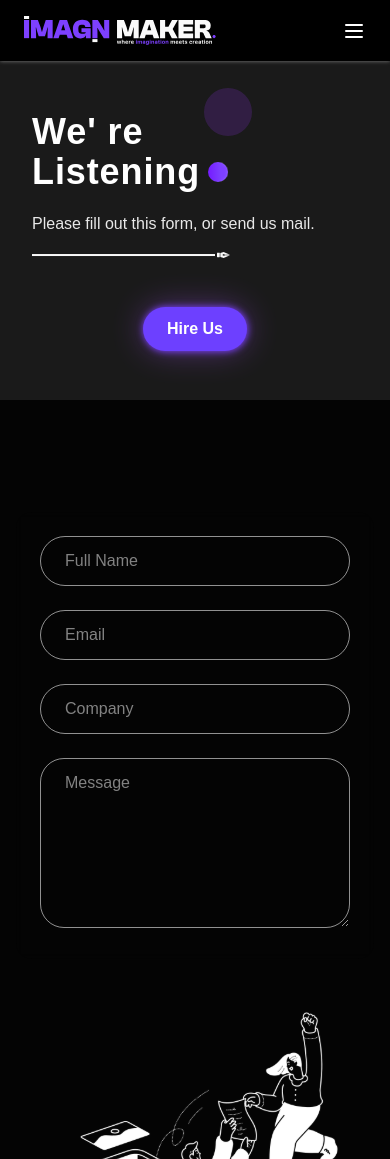
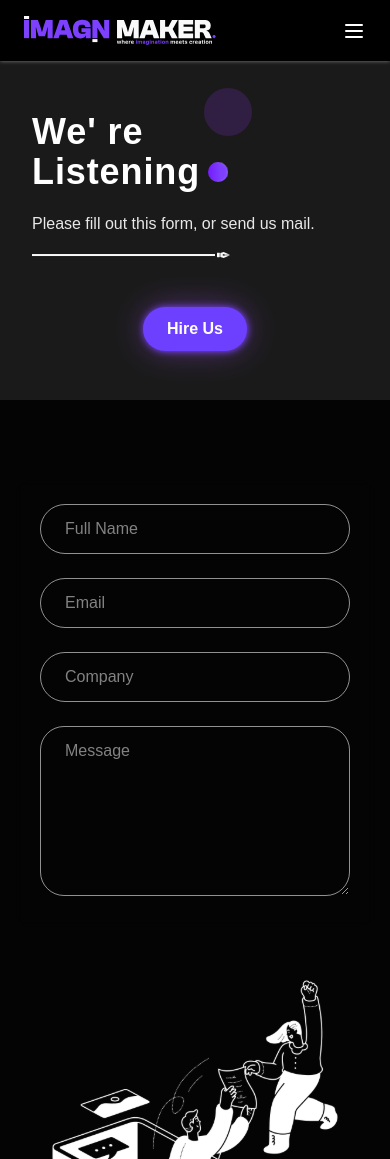
Before and after one commit to wasijatt/Imaginmaker.com, a Next.js app: page /contact in a window 390 px wide. Shown: the top 1159 px of the page. Built offline with nearby package versions, Linux system fonts and the light colour scheme; a web font is replaced by a local one.

Commit message:
contact page second sectio margin top issuen service svg issue

```diff
--- a/src/components/contact/second.js
+++ b/src/components/contact/second.js
@@ -33,7 +33,7 @@ export default function ContactSecondSection() {
       <div className="relative z-10 mx-auto max-w-6xl px-4 py-12 md:px-6 lg:px-8">
         <div className="grid gap-8 lg:grid-cols-2 lg:gap-12">
           {/* Contact Form */}
-          <div className="space-y-6 rounded-2xl bg-transparent p-6 backdrop-blur-sm mt-16 md:mt-28">
+          <div className="space-y-6 rounded-2xl bg-transparent p-6 backdrop-blur-sm mt-8 md:mt-28">
             <form onSubmit={handleSubmit} className="space-y-6" id="contact-form">
               <div>
                 <input
--- a/src/components/services/firstSection.js
+++ b/src/components/services/firstSection.js
@@ -25,7 +25,7 @@ export default function ServicesFirstSection() {
                         <br />
                         <span className="flex items-center">
                             for Achieving Goals
-                            <svg className='relative left-[0.3rem] max-sm:left-[-13rem] max-sm:top-6' width="15" height="15" viewBox="0 0 15 15" fill="none" xmlns="http://www.w3.org/2000/svg">
+                            <svg className='relative left-[0.3rem] max-sm:left-[-12rem] max-sm:top-6 ' width="15" height="15" viewBox="0 0 15 15" fill="none" xmlns="http://www.w3.org/2000/svg">
                                 <g filter="url(#filter0_i_3597_81)">
                                     <circle cx="7.5" cy="7.5" r="7.5" fill="url(#paint0_linear_3597_81)" />
                                 </g>
```
